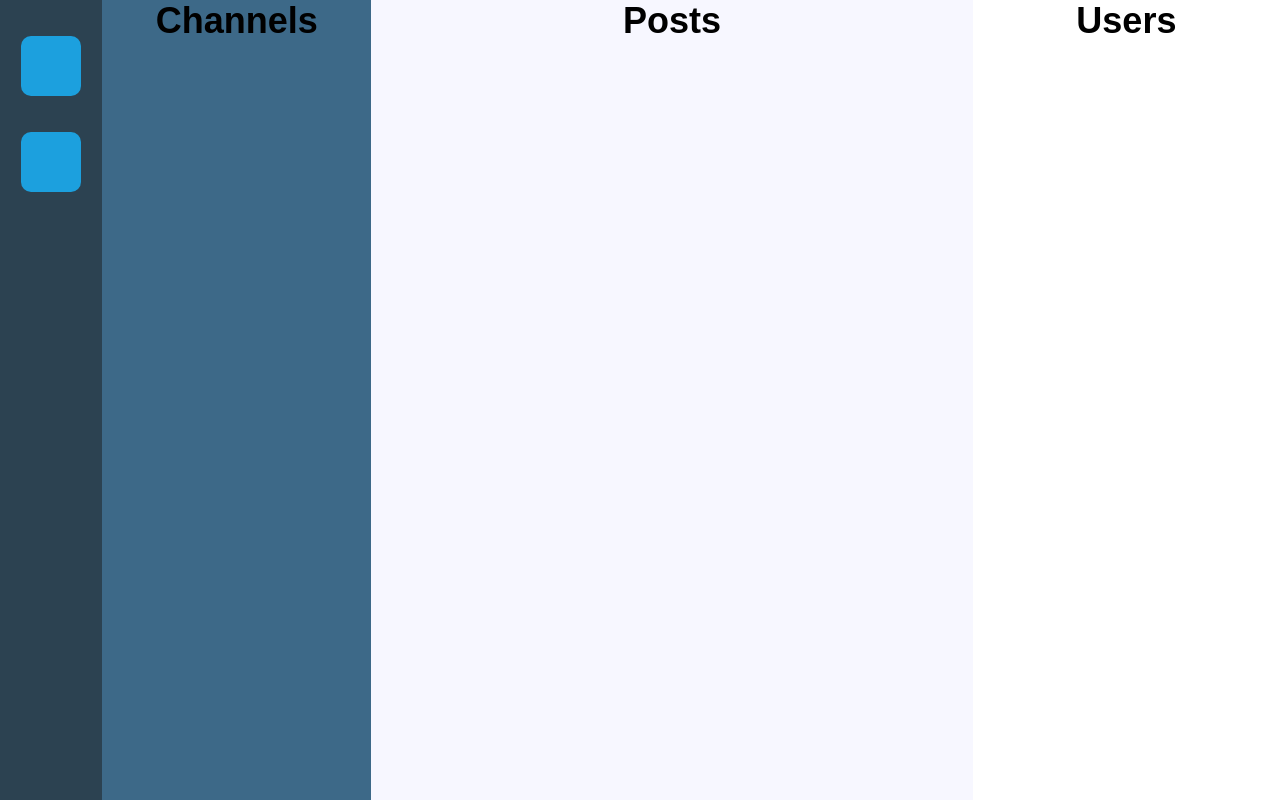
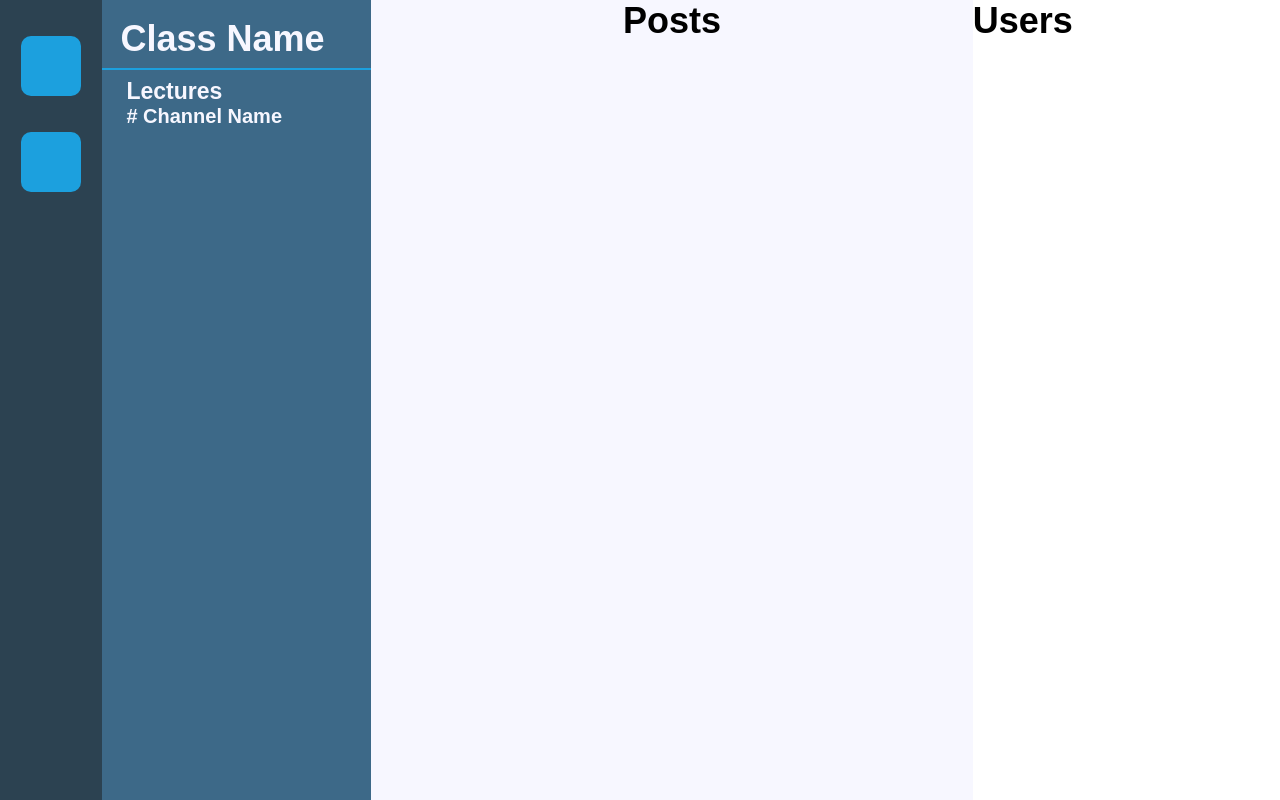
Before and after one commit to tsamantanis/hydra, a React (Create React App) app: page / in a window 1280 px wide. Built offline with nearby package versions, Linux system fonts and the light colour scheme; a web font is replaced by a local one.

Commit message:
Added ChannelGroup and ChannelItem

```diff
--- a/src/components/Main/Main.css
+++ b/src/components/Main/Main.css
@@ -10,16 +10,16 @@
 }
 
 .Main>div {
-  align-items: center;
   display: flex;
   flex-direction: column;
   justify-content: flex-start;
 }
 
 .Main .Nav {
- background-color: var(--dark);
- flex-basis: 8%;
- padding: 18px 0;
+  align-items: center;
+  background-color: var(--dark);
+  flex-basis: 8%;
+  padding: 18px 0;
 }
 
 .Main .Nav .NavItem {
@@ -31,16 +31,39 @@
 }
 
 .Main .Channels {
+  align-items: flex-start;
   background-color: var(--darkAccent);
+  color: var(--light);
   flex-basis: 21%;
 }
 
+.Main .Channels h1 {
+  padding: 18px;
+  padding-bottom: 0;
+}
+
+.Main .Channels hr {
+  border: 1px solid var(--accent);
+  height: 0;
+  width: 100%;
+}
+
+.Main .Channels .ChannelGroup {
+  padding: 0 24px;
+}
+
+.Main .Channels .ChannelGroup .ChannelItem {
+
+}
+
 .Main .Feed {
+  align-items: center;
   background-color: var(--light);
   flex-basis: 47%;
 }
 
 .Main .Users {
+  align-items: flex-start;
   background-color: var(--darkAcent);
   flex-basis: 24%;
 }
--- a/src/components/Main/Main.js
+++ b/src/components/Main/Main.js
@@ -11,7 +11,14 @@ class SignIn extends Component {
           <div className='NavItem' />
         </div>
         <div className='Channels'>
-          <h1>Channels</h1>
+          <h1>Class Name</h1>
+          <hr />
+          <div className='ChannelGroup'>
+            <h5>Lectures</h5>
+            <div className='ChannelItem'>
+              <h6># Channel Name</h6>
+            </div>
+          </div>
         </div>
         <div className='Feed'>
           <h1>Posts</h1>
```
